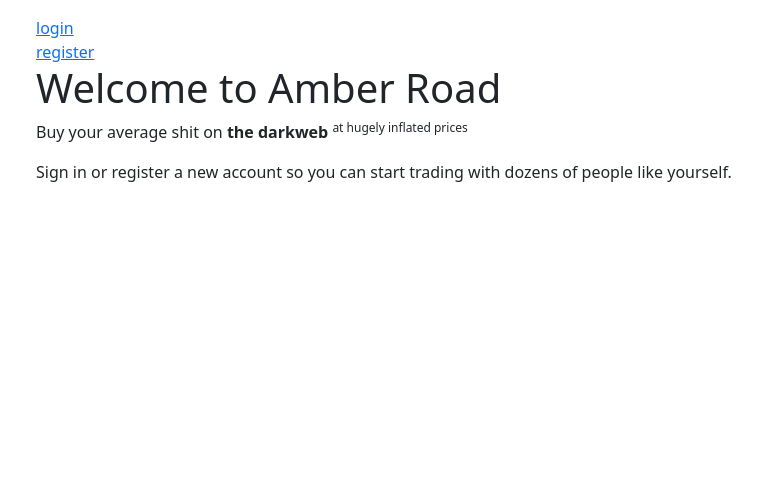
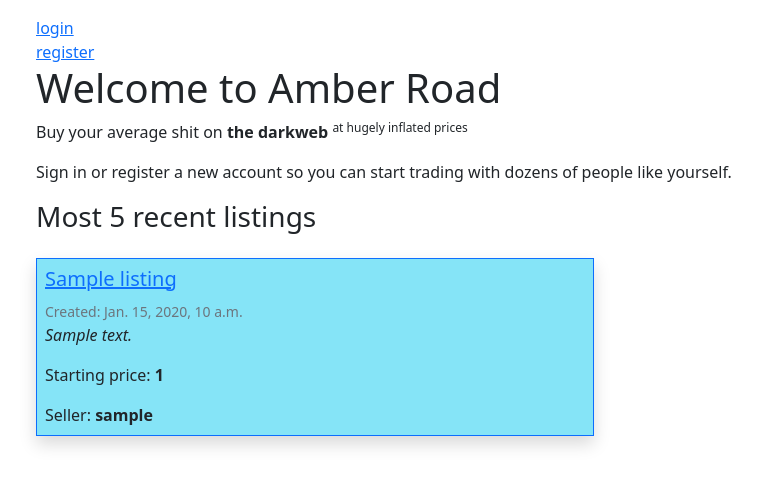
Before and after one commit to sir-ragna/auction, a Django app: page / in a window 1280 px wide. Shown: the top 487 px of the page, without its empty margins (46-808 px from the left). Run offline with Django 3.2, Linux system fonts and the light colour scheme; tables that the repository leaves empty hold one stand-in row (values such as "Sample post").

Commit message:
show the latest listings

```diff
--- a/auction/templates/index.html.j2
+++ b/auction/templates/index.html.j2
@@ -11,8 +11,20 @@
 <h1>Welcome to Amber Road</h1>
 <p>Buy your average shit on <b>the darkweb</b> <sup>at hugely inflated prices</sup><p>
 {% if user.is_authenticated %}
-    <a href="{% url 'create_listing' %}"><button class="btn btn-primary">Create a listing</button></a>
+    <a href="{% url 'create_listing' %}" class="btn btn-primary">Create a listing</a>
 {% else %}
 <p>Sign in or register a new account so you can start trading with dozens of people like yourself.</p>
 {% endif %}
+<h3>Most 5 recent listings</h3>
+
+{% for listing in top_five %}
+<div class="col-6 border border-primary my-4 p-2 shadow bg-info bg-opacity-50"">
+    <a href="permalink"><h5>{{ listing.title }}</h5></a>
+    <small class="text-muted">Created: {{ listing.date_created }}</small>
+    <p><i>{{ listing.description }}</i></p>
+    <p>Starting price: <b>{{ listing.starting_bid }}</b></p>
+    <span>Seller: <b>{{ listing.seller }}</b></span>
+</div>
+{% endfor %}
+
 {% endblock content %}
--- a/auction/views.py
+++ b/auction/views.py
@@ -10,9 +10,11 @@ from django.contrib import auth
 # having collisions with other functions called 'login' or 'authenticate'.
 
 from . import forms
+from . import models
 
 def index(request):
-    return render(request, "index.html.j2")
+    top_five = models.Listing.objects.order_by("-id")[:5]
+    return render(request, "index.html.j2", {'top_five': top_five})
 
 def register(request):
     if request.method == 'POST':
```
